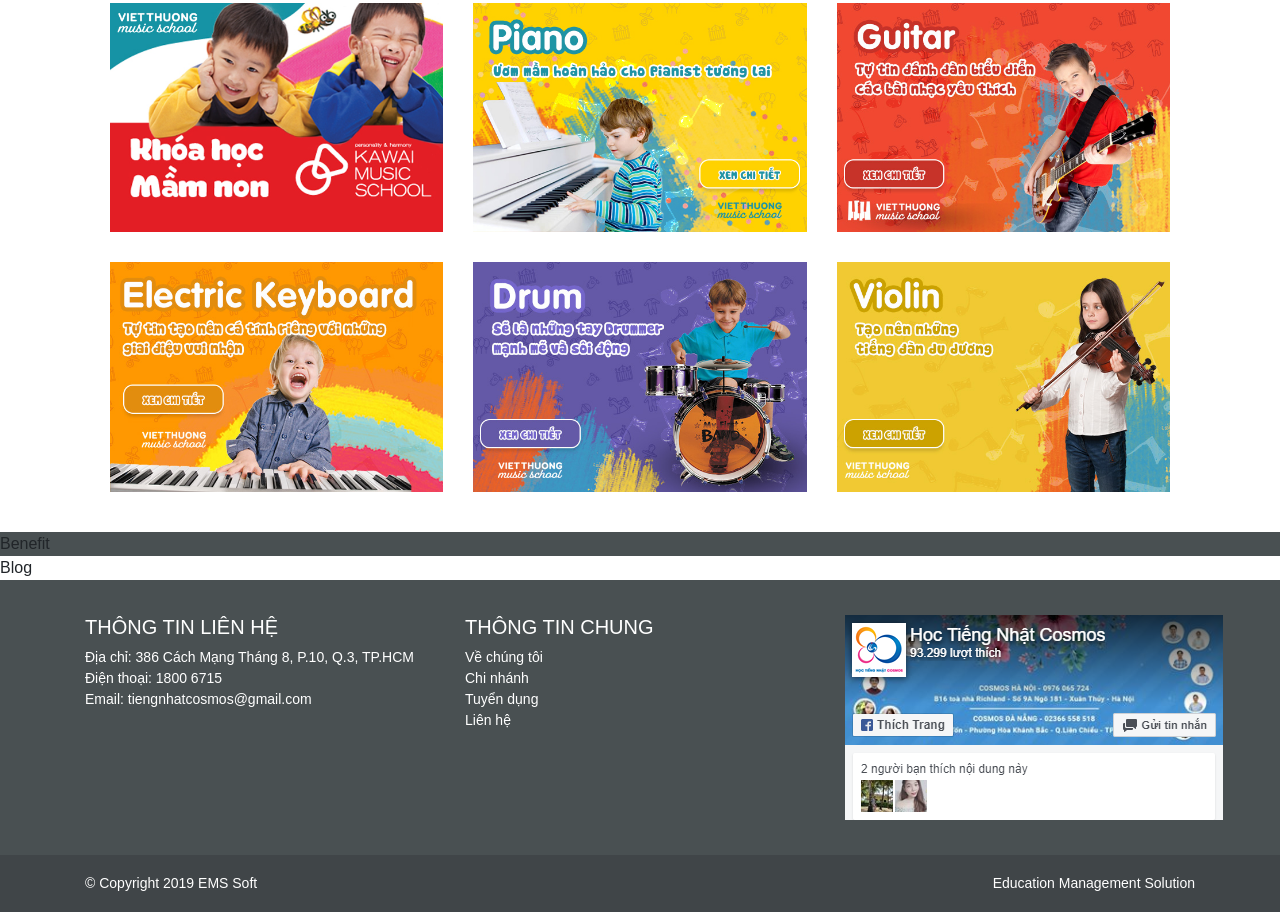
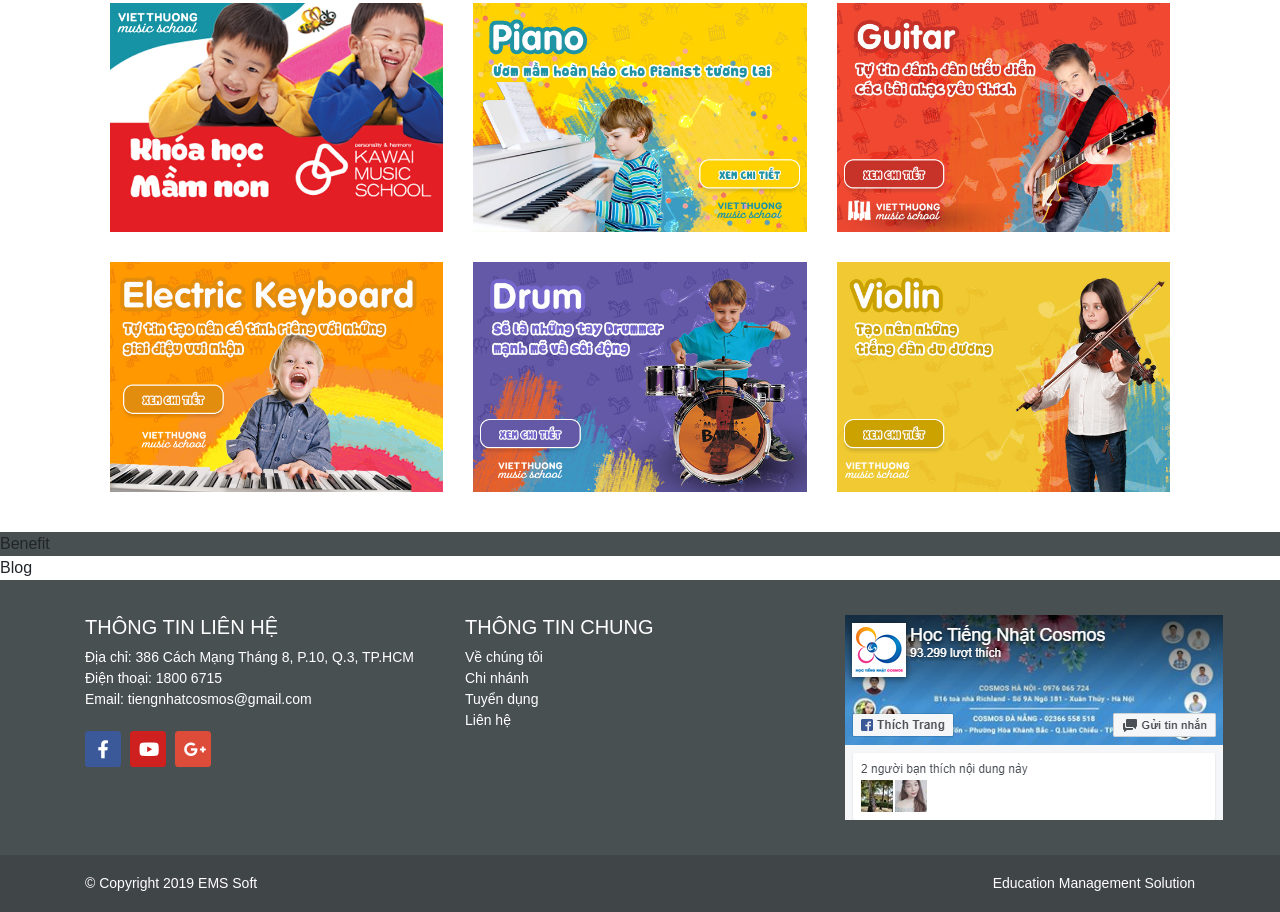
Before and after one commit to ducnguyen1988/ems.mockup, a plain HTML site: page index.html in a window 1280 px wide. Shown: the part 1131-2043 px from the top of the page. Drawn offline with nearby package versions, Linux system fonts and the light colour scheme.

Commit message:
CSS for footer

```diff
--- a/css/styles.scss
+++ b/css/styles.scss
@@ -7,6 +7,9 @@
 $black2: #495052;
 $white: #ffffff;
 $white-border: #f1f1f1;
+$facebook: #3b5998;
+$youtube: #cd201f;
+$google: #dd4b39;
 
 $text-color-1: #a4a4a4;
 $text-color-2: #868585;
@@ -65,6 +68,54 @@
   .row {
     padding: 35px 0px;
   }
+
+  .elementor a {
+    -webkit-box-shadow: none;
+    box-shadow: none;
+    text-decoration: none;
+  }
+  .elementor-shape-rounded .elementor-icon.elementor-social-icon {
+    -webkit-border-radius: 10%;
+    border-radius: 10%;
+  }
+  .elementor-social-icon {
+    font-size: 18px;
+  }
+  .elementor-animation-shrink {
+    transition-duration: .3s;
+    transition-property: transform;
+  }
+  .elementor-social-icon-facebook {
+      background-color: $facebook;
+  }
+  .elementor-social-icon-youtube {
+      background-color: $youtube;
+  }
+  .elementor-social-icon-google {
+      background-color: $google;
+  }
+  .elementor-social-icon {
+      text-align: center;
+      padding: .5em;
+      margin-right: 5px;
+      cursor: pointer;
+  }
+  .elementor-icon {
+    display: inline-block;
+    line-height: 1;
+    -webkit-transition: all .5s;
+    -o-transition: all .5s;
+    transition: all .5s;
+    color: #818a91;
+    text-align: center;
+    border-radius: 10%;
+    i {
+      width: 1em;
+      height: 1em;
+      position: relative;
+      display: block;
+    }
+  }
 }
 
 footer {
--- a/index.html
+++ b/index.html
@@ -128,7 +128,16 @@
                     <br />
                     Email: tiengnhatcosmos@gmail.com
                     <br />
-                    <i class="fas fa-facebook"></i>
+                    <br />
+                    <a class="elementor-icon elementor-social-icon elementor-social-icon-facebook elementor-animation-shrink">
+                        <i class="fab fa-facebook-f"></i>
+                    </a>
+                    <a class="elementor-icon elementor-social-icon elementor-social-icon-youtube elementor-animation-shrink">
+                        <i class="fab fa-youtube"></i>
+                    </a>
+                    <a class="elementor-icon elementor-social-icon elementor-social-icon-google elementor-animation-shrink">
+                        <i class="fab fa-google-plus-g"></i>
+                    </a>
                 </div>
                 <div class="col-sm-4">
                     <h5>
```
Also changed, not shown: css/style.css, 1 other file.
